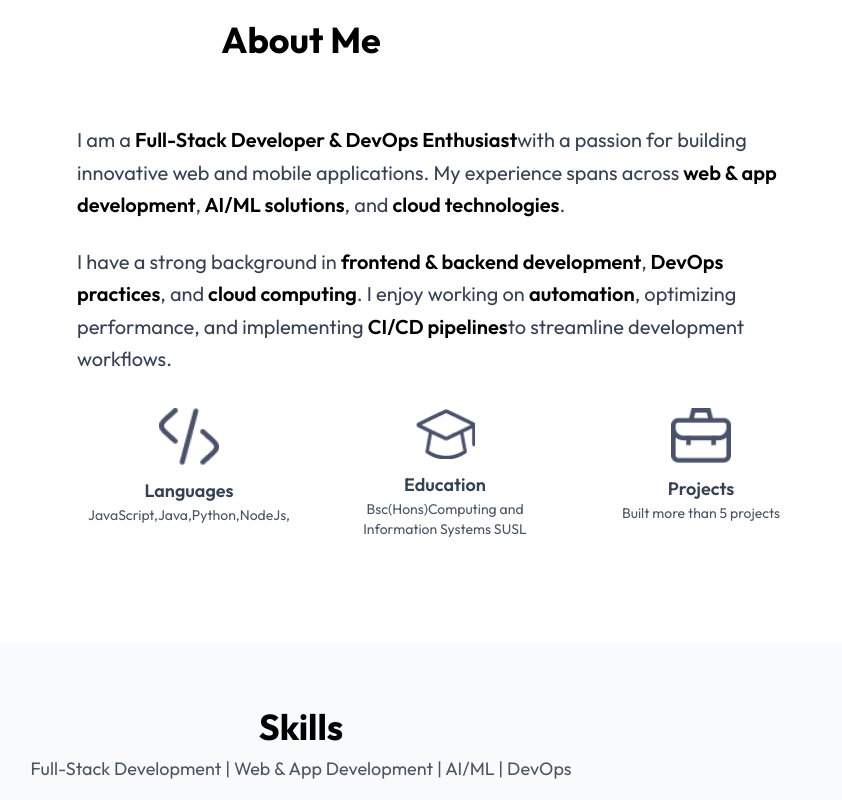
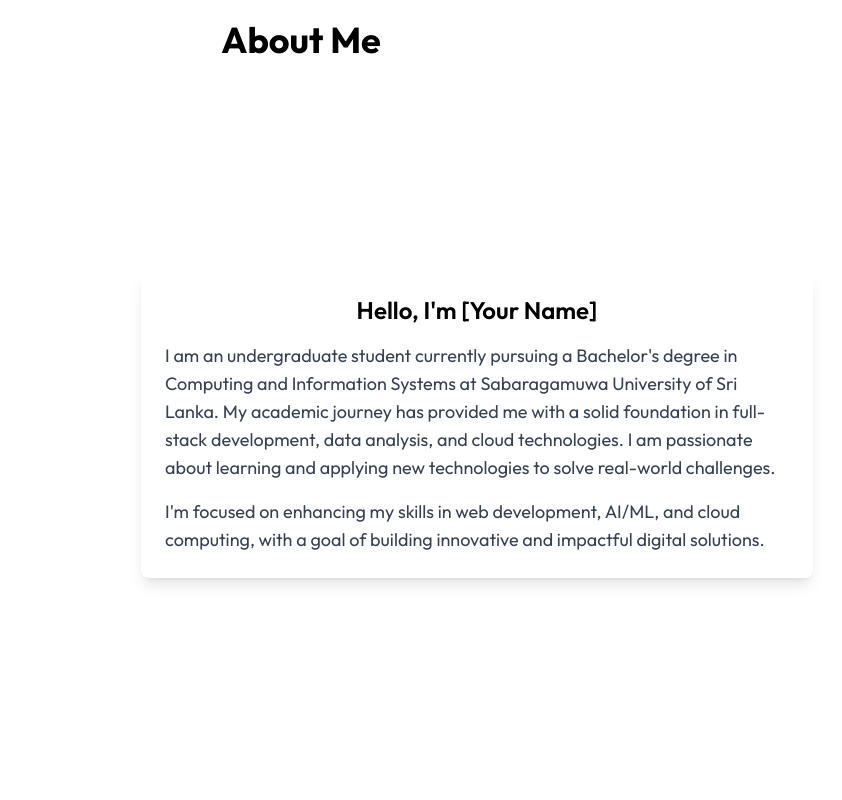
Before and after one commit to DineshPriyanthaGH/portfolio, a Next.js app: page / in a window 1280 px wide. Shown: the part 820-1620 px from the top of the page, without its empty margins (339-1181 px from the left). Built offline with nearby package versions, Linux system fonts and the light colour scheme; a web font is replaced by a local one.

Commit message:
Up:about.jsx

```diff
--- a/app/components/About.jsx
+++ b/app/components/About.jsx
@@ -7,11 +7,11 @@ const About = () => {
   return (
     <div id="about" className="w-full px-6 md:px-[10%] py-10 scroll-mt-20">
       {/* Section Title */}
-      <h2 className="text-center text-4xl font-bold">About Me</h2>
-
+      <h2 className="text-center text-4xl font-bold mb-6">About Me</h2>
+     {/* Introduction Card */}
 <div className="flex flex-col lg:flex-row items-center gap-12 my-16">
-        {/* Lottie Animation */}
-        <div className="w-[500px] h-[500px] md:w-[240px] md:h-[240px] sm:w-[180px] sm:h-[180px] flex justify-center items-center">
+  {/* Lottie Animation Card */}
+  <div className="w-[700px] h-[700px] sm:w-[180px] sm:h-[180px] md:w-[240px] md:h-[240px] lg:w-[600px] lg:h-[600px] flex justify-center items-center">
     <DotLottieReact
       src="https://lottie.host/81cbd9f9-ce6c-42ff-8ec5-d7ab90c2d153/JcVq2XUuGO.json"
       loop
@@ -19,37 +19,21 @@ const About = () => {
     />
   </div>
 
-        {/* About Text */}
-        <div className="flex-1 text-gray-700 text-justify">
-          <p className="leading-relaxed mb-6 text-lg sm:text-xl max-w-3xl lg:text-left">
-            I am a <span className="text-black font-semibold">Full-Stack Developer & DevOps Enthusiast</span>
-            with a passion for building innovative web and mobile applications. My experience spans across
-            <span className="text-black font-semibold"> web & app development</span>,
-            <span className="text-black font-semibold"> AI/ML solutions</span>, and
-            <span className="text-black font-semibold"> cloud technologies</span>.
+  {/* About Text Card */}
+  <div className="bg-white shadow-lg rounded-lg p-6 max-w-2xl mx-auto lg:mx-0">
+    <h3 className="text-2xl font-semibold text-center mb-4">Hello, I'm [Your Name]</h3>
+    <p className="text-lg text-gray-700 mb-4">
+      I am an undergraduate student currently pursuing a Bachelor's degree in Computing and Information Systems at Sabaragamuwa University of Sri Lanka.
+      My academic journey has provided me with a solid foundation in full-stack development, data analysis, and cloud technologies. I am passionate about learning and applying new technologies to solve real-world challenges.
     </p>
-
-          <p className="leading-relaxed text-lg sm:text-xl text-center lg:text-left">
-            I have a strong background in <span className="text-black font-semibold">frontend & backend development</span>,
-            <span className="text-black font-semibold"> DevOps practices</span>, and
-            <span className="text-black font-semibold"> cloud computing</span>.
-            I enjoy working on <span className="text-black font-semibold">automation</span>,
-            optimizing performance, and implementing <span className="text-black font-semibold">CI/CD pipelines</span>
-            to streamline development workflows.
+    <p className="text-lg text-gray-700">
+      I'm focused on enhancing my skills in web development, AI/ML, and cloud computing, with a goal of building innovative and impactful digital solutions.
     </p>
-
-          {/* Skills / Info List */}
-          <ul className="grid grid-cols-1 sm:grid-cols-2 lg:grid-cols-3 gap-8 max-w-3xl mt-8 mx-auto lg:mx-0">
-            {infoList.map((item, index) => (
-              <li key={index} className="flex flex-col items-center text-center">
-                <Image src={item.icon} alt={item.title} width={60} height={60} />
-                <h3 className="mt-3 text-lg font-semibold">{item.title}</h3>
-                <p className="text-gray-600 text-sm">{item.description}</p>
-              </li>
-            ))}
-          </ul>
   </div>
 </div>
+
+
+
     </div>
   );
 };
--- /dev/null
+++ b/app/components/BubbleBackground.jsx
@@ -0,0 +1,29 @@
+const BubbleBackground = () => {
+    const bubbles = new Array(20).fill(0); // Number of bubbles
+
+    return (
+      <div className="fixed top-0 left-0 w-full h-screen -z-20 overflow-hidden pointer-events-none">
+        {bubbles.map((_, i) => {
+          const size = Math.random() * 40 + 10;
+          const left = Math.random() * 100;
+          const duration = Math.random() * 10 + 5;
+          const delay = Math.random() * 10;
+
+          return (
+            <div
+              key={i}
+              className="absolute bottom-0 bg-white rounded-full opacity-20"
+              style={{
+                width: `${size}px`,
+                height: `${size}px`,
+                left: `${left}%`,
+                animation: `floatBubble ${duration}s linear ${delay}s infinite`,
+              }}
+            />
+          );
+        })}
+      </div>
+    );
+  };
+
+  export default BubbleBackground;
--- a/app/components/Navbar.jsx
+++ b/app/components/Navbar.jsx
@@ -2,6 +2,35 @@ import React, { useRef, useState } from "react";
 import Image from "next/image";
 import { assets } from "@/assets/assets";
 import { FaFacebookF, FaLinkedinIn, FaGithub, FaTwitter } from "react-icons/fa";
+
+/* Bubble Background Component */
+const BubbleBackground = () => {
+  const bubbles = new Array(20).fill(0);
+
+  return (
+    <div className="fixed top-0 left-0 w-full h-screen -z-20 overflow-hidden pointer-events-none">
+      {bubbles.map((_, i) => {
+        const size = Math.random() * 40 + 10;
+        const left = Math.random() * 100;
+        const duration = Math.random() * 10 + 5;
+        const delay = Math.random() * 10;
+
+        return (
+          <div
+            key={i}
+            className="absolute bottom-0 bg-white rounded-full opacity-20"
+            style={{
+              width: `${size}px`,
+              height: `${size}px`,
+              left: `${left}%`,
+              animation: `floatBubble ${duration}s linear ${delay}s infinite`,
+            }}
+          />
+        );
+      })}
+    </div>
+  );
+};
 
 const Navbar = () => {
   const sideMenuRef = useRef();
@@ -22,6 +51,9 @@ const Navbar = () => {
 
   return (
     <div>
+      {/* Bubble Background */}
+      <BubbleBackground />
+
       {/* Background Image */}
       <div className="fixed top-0 right-0 w-11/12 -z-10 translate-y-[-80%]">
         <Image src={assets.header_bg_color} className="w-full" alt="" />
@@ -69,7 +101,6 @@ const Navbar = () => {
 
         {/* Right Section */}
         <div className="flex items-center gap-4">
-          {/* Dark Mode Toggle */}
           <button onClick={toggleDarkMode}>
             <Image
               src={darkMode ? assets.sun_icon : assets.moon_icon}
@@ -77,8 +108,6 @@ const Navbar = () => {
               className="w-6"
             />
           </button>
-
-          {/* Contact Button */}
           <a
             href="#contact"
             className="hidden lg:flex items-center gap-3 px-10 py-2.5 border border-gray-500 rounded-full ml-4"
@@ -86,8 +115,6 @@ const Navbar = () => {
             Contact
             <Image src={assets.arrow_icon} className="w-3" alt="contact" />
           </a>
-
-          {/* Mobile Menu Button */}
           <button className="block md:hidden ml-3" onClick={openMenu}>
             <Image src={assets.menu_black} alt="" className="w-6" />
           </button>
@@ -129,7 +156,7 @@ const Navbar = () => {
         </ul>
       </nav>
 
-      {/* Social Media Links on Left Side */}
+      {/* Social Media Links */}
       <div className="fixed left-5 top-1/2 transform -translate-y-1/2 flex flex-col gap-4 z-50">
         <SocialLink href="https://facebook.com" icon={<FaFacebookF />} label="Facebook" />
         <SocialLink href="https://linkedin.com" icon={<FaLinkedinIn />} label="LinkedIn" />
@@ -140,7 +167,6 @@ const Navbar = () => {
   );
 };
 
-/* Social Link Component */
 const SocialLink = ({ href, icon, label }) => {
   return (
     <a
@@ -149,11 +175,9 @@ const SocialLink = ({ href, icon, label }) => {
       rel="noopener noreferrer"
       className="group relative flex items-center gap-2 text-white hover:text-gray-900 transition-all"
     >
-      {/* Text Label (Expands on Hover) */}
       <span className="absolute left-10 opacity-0 group-hover:opacity-100 bg-white text-black px-3 py-1 rounded-md transition-opacity">
         {label}
       </span>
-      {/* Icon */}
       <div className="w-10 h-10 flex items-center justify-center bg-black text-white rounded-full transition-transform group-hover:scale-110">
         {icon}
       </div>
--- a/app/globals.css
+++ b/app/globals.css
@@ -1,10 +1,24 @@
 @import "tailwindcss";
 
-
-*{
+* {
   font-family: Outfit;
 }
 
 html {
   scroll-behavior: smooth;
 }
+
+/* BUBBLE ANIMATION */
+@keyframes floatBubble {
+  0% {
+    transform: translateY(0) scale(1);
+    opacity: 0.6;
+  }
+  50% {
+    opacity: 0.4;
+  }
+  100% {
+    transform: translateY(-100vh) scale(1.2);
+    opacity: 0;
+  }
+}
```
Lines whose indentation alone changed are shown as unchanged.
